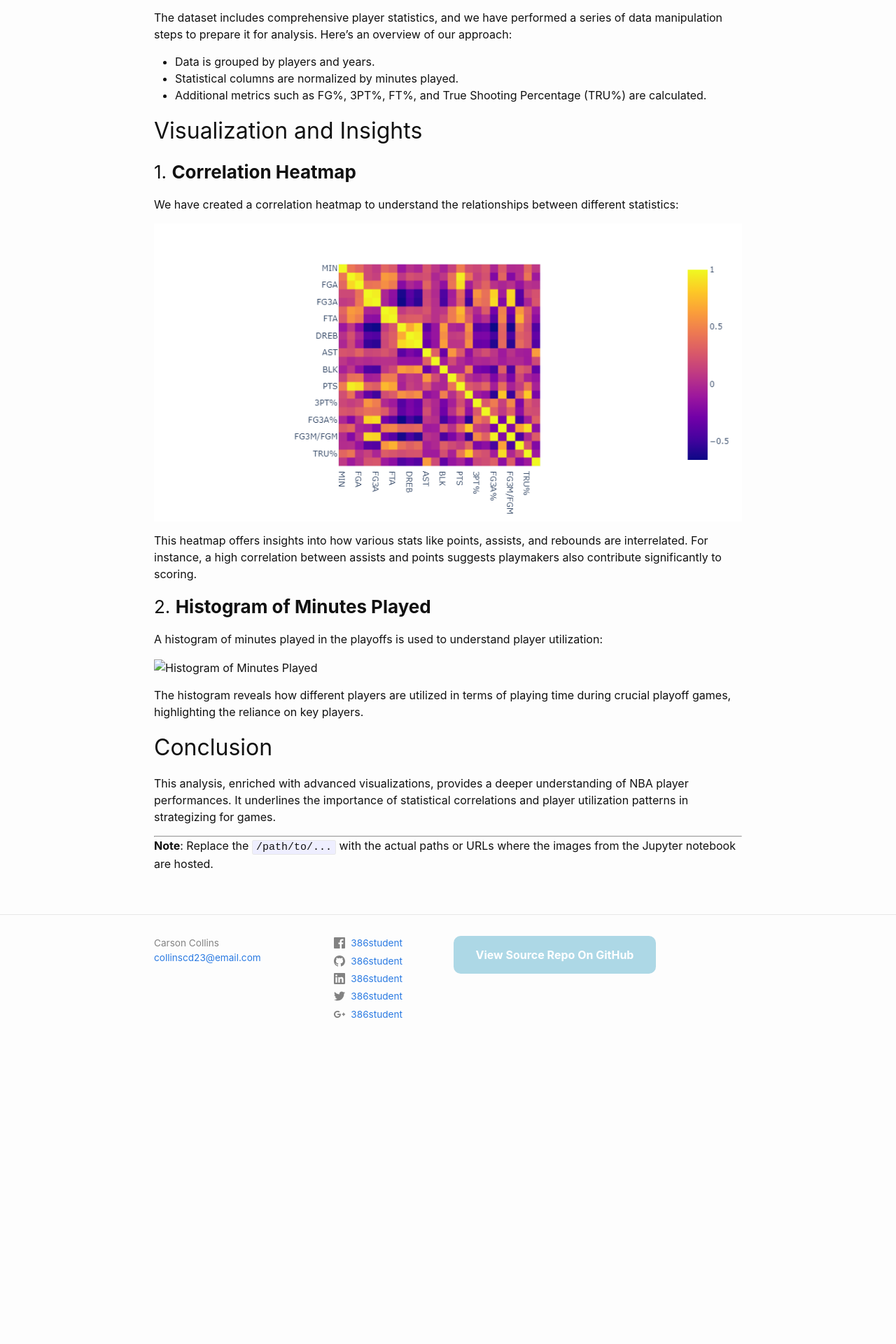
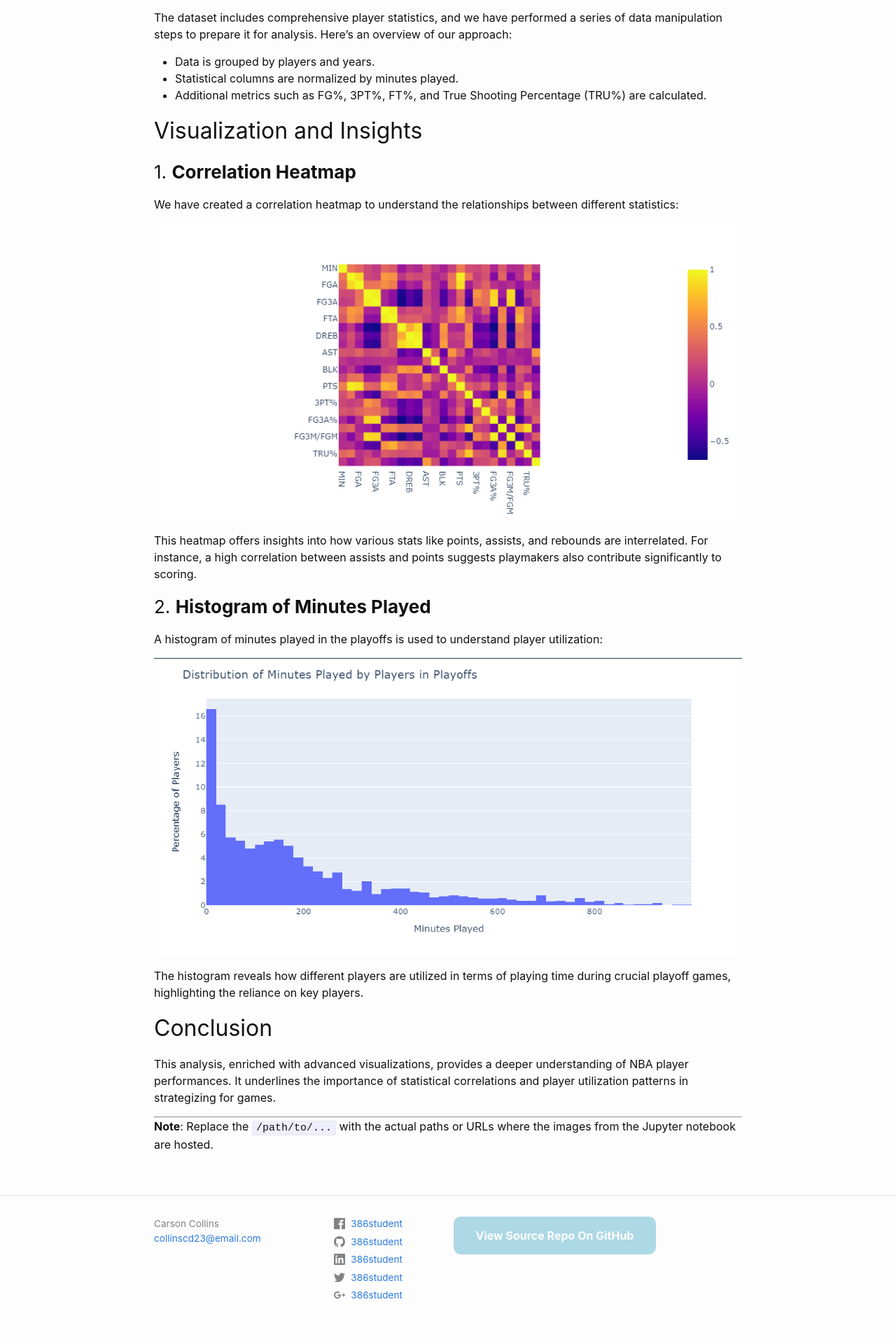
Before and after one commit to collinscd23/collinscd23.github.io, a Jekyll site: the page built from _posts/2023-12-11-EDA-Analysis.md, in a window 1280 px wide. Shown: the part 667-2587 px from the top of the page at 70% size. Built offline with Jekyll 4.4.1, drawn with Linux system fonts in a browser that asks for light colours; comment, search, counter and statistics services are not loaded; before the commit the page ends 2186 px from its top, so only the background shows below that.

Commit message:
Update 2023-12-11-EDA-Analysis.md

```diff
--- a/_posts/2023-12-11-EDA-Analysis.md
+++ b/_posts/2023-12-11-EDA-Analysis.md
@@ -31,7 +31,7 @@ This heatmap offers insights into how various stats like points, assists, and re
 
 A histogram of minutes played in the playoffs is used to understand player utilization:
 
-![Histogram of Minutes Played](assets/images/Minsplayedgraph.png)
+![Histogram of Minutes Played](/assets/images/Minsplayedgraph.png)
 
 The histogram reveals how different players are utilized in terms of playing time during crucial playoff games, highlighting the reliance on key players.
 
```
